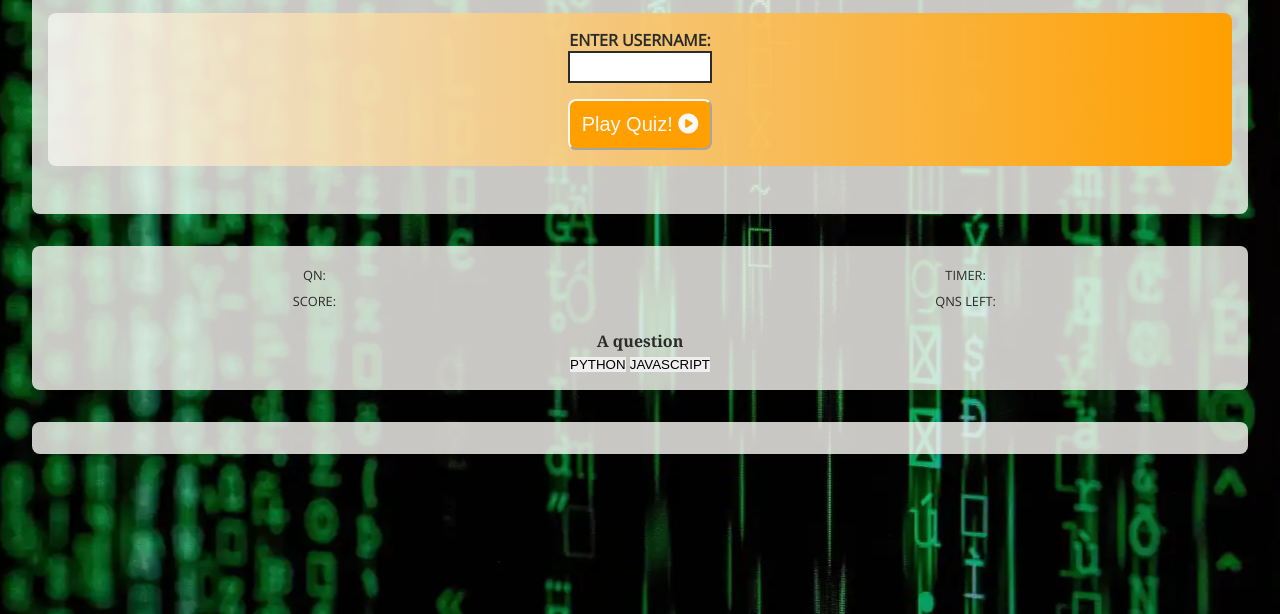
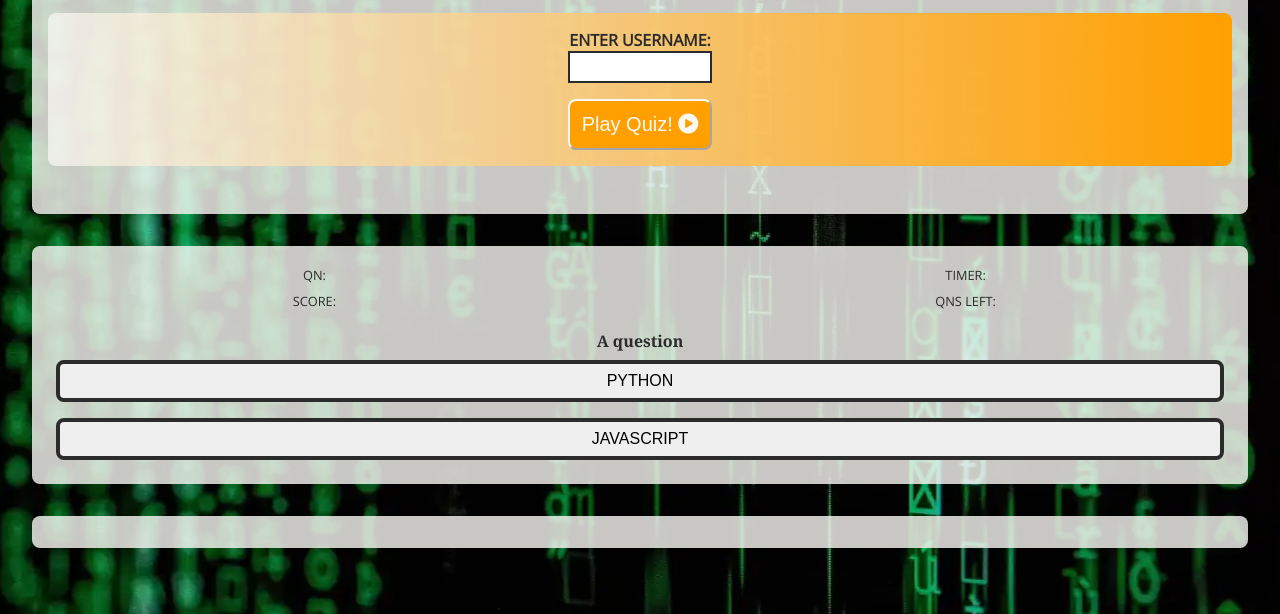
Before and after one commit to SooryaGeorge7/Python-Vs-Javascript-Quiz, a plain HTML site: page index.html in a window 1280 px wide. Shown: the part 186-800 px from the top of the page. Drawn offline with nearby package versions, Linux system fonts and the light colour scheme.

Commit message:
added css with flexbox  to answer buttons

```diff
--- a/assets/css/style.css
+++ b/assets/css/style.css
@@ -121,3 +121,23 @@ h2 {
     font-weight: bold;
 
 }
+.answer-btn {
+    display:flex;
+    flex-direction: column;
+    justify-content: space-around;
+
+}
+.answer-btn button {
+    margin:0.5rem;
+    font-size: 1rem;
+    text-transform: uppercase;
+    padding: 0.5rem;
+    border-radius: 0.5rem;
+    border: 0.25rem solid #2B2B2B;
+
+}
+.answer-btn button:hover {
+    border: 0.25rem solid rgba(43, 43, 43, 0.7);
+    background-color: rgba(250,249, 246, 0.8);
+    color:rgba(43, 43, 43, 0.7)
+}
```
